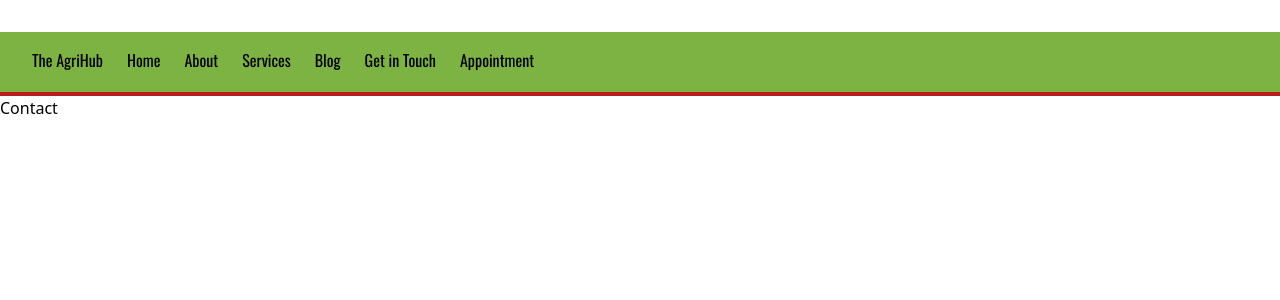
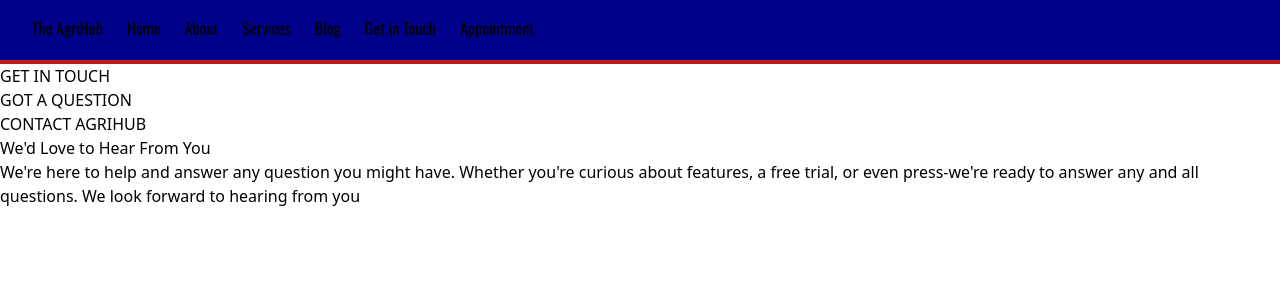
Before and after one commit to Rhyz26/react-Agrihub, a React (Vite) app: page /contact in a window 1280 px wide. Shown: the top 300 px of the page. Built offline with nearby package versions, Linux system fonts and the light colour scheme.

Commit message:
changed colors in the nav bar

```diff
--- a/src/components/Contact.jsx
+++ b/src/components/Contact.jsx
@@ -2,7 +2,12 @@ import React from 'react'
 
 function Contact () {
   return (
-    <div>Contact
+    <div>
+      <h1 className='mt-8 text-center text-2xl font-bold text-lime-700'>GET IN TOUCH</h1>
+      <h1>GOT A QUESTION</h1>
+      <h1>CONTACT AGRIHUB</h1>
+      <p>We'd Love to Hear From You</p>
+      <p>We're here to help and answer any question you might have. Whether you're curious about features, a free trial, or even press-we're ready to answer any and all questions. We look forward to hearing from you</p>
     </div>
   )
 }
--- a/src/components/Header.jsx
+++ b/src/components/Header.jsx
@@ -5,29 +5,29 @@ function Header (){
   return (
     <div className='header'>
         <ul>
-            <li className='text-black bg-white font-extrabold h-7'>
+            <li className='text-black bg-white font-extrabold h-7 hover:text-[#ADD8E6]'>
                 <Link to="/">The AgriHub</Link>
             </li>
 
-            <li className='text-white font-extrabold hover:border-b-4 hover:text-[#33691E]'>
+            <li className='text-white font-extrabold hover:border-b-4 hover:text-[#ADD8E6]'>
                 <Link to="/">Home</Link>
             </li>
-
-            <li className='text-white font-extrabold hover:border-b-4 hover:text-[#33691E]'>
+            {/* #33691E */}
+            <li className='text-white font-extrabold hover:border-b-4 hover:text-[#ADD8E6]'>
                 <Link to="/about">About</Link>
             </li>
-            <li className='text-white font-extrabold hover:border-b-4 hover:text-[#33691E]'>
+            <li className='text-white font-extrabold hover:border-b-4 hover:text-[#ADD8E6]'>
                 <Link to="/services">Services</Link>
             </li>
 
-            <li className='text-white font-extrabold hover:border-b-4 hover:text-[#33691E]'>
+            <li className='text-white font-extrabold hover:border-b-4 hover:text-[#ADD8E6]'>
                 <Link to="/blog">Blog</Link>
             </li>
 
-            <li className='text-white font-extrabold hover:border-b-4 hover:text-[#33691E]'>
+            <li className='text-white font-extrabold hover:border-b-4 hover:text-[#ADD8E6]'>
                 <Link to="/contact">Get in Touch</Link>
             </li>
-            <li className='text-white font-extrabold hover:border-b-4 hover:text-[#33691E]'>
+            <li className='text-white font-extrabold hover:border-b-4 hover:text-[#ADD8E6]'>
                 <Link to="/appointment">Appointment</Link>
             </li>
         </ul>
--- a/src/index.css
+++ b/src/index.css
@@ -11,9 +11,9 @@
   box-sizing: border-box;
 }
 
-
+/* bg-[#7CB342] */
 .header {
-  @apply flex bg-[#7CB342] h-16 border-b-4 border-b-red-700 mt-8
+  @apply flex bg-[#00008B] h-16 border-b-4 border-b-red-700
 }
 
 
```
